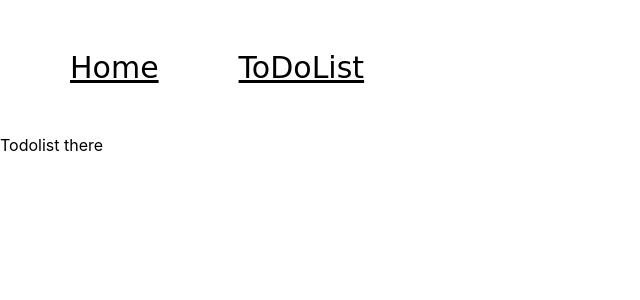
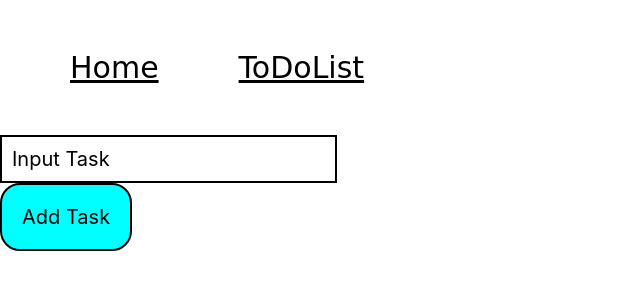
Before and after one commit to vlasoffivan95/todolist, a React (Create React App) app: page /todolist in a window 1280 px wide. Shown: the top 300 px of the page, without its empty margins (0-640 px from the left). Built offline with nearby package versions, Linux system fonts and the light colour scheme.

Commit message:
Todo in UseState

```diff
--- a/package.json
+++ b/package.json
@@ -11,6 +11,7 @@
     "react-router-dom": "^5.3.4",
     "react-scripts": "5.0.1",
     "sass": "^1.62.0",
+    "uuidv4": "^6.2.13",
     "web-vitals": "^2.1.4"
   },
   "scripts": {
--- /dev/null
+++ b/src/components/Task/index.jsx
@@ -0,0 +1,22 @@
+import React from "react";
+import styles from "./style.module.scss";
+
+const Task = (props) => {
+  const { id, text, status, deleteTask, setStatus } = props;
+  console.log(status)
+  return (
+    <main className={!status? styles.taskContainer:styles.taskContainerDone}>
+      <p>{text}</p>
+      <div>
+      <button className={!status? styles.btnDone: styles.nonActiveBtn} onClick={()=>setStatus(id)} disabled={!status?false:true}>
+        Done
+      </button>
+      <button onClick={()=>deleteTask(id)} className={styles.btnDelete}>
+        Delete
+      </button>
+      </div>
+    </main>
+  );
+};
+
+export default Task;
--- /dev/null
+++ b/src/components/Task/style.module.scss
@@ -0,0 +1,36 @@
+.btnDelete,
+.btnDone,
+.nonActiveBtn {
+  background-color: palevioletred;
+  font-size: 20px;
+  border: 2px solid black;
+  border-radius: 10px;
+  padding: 15px;
+  min-width: 120px;
+  text-align: center;
+  margin: 0 20px;
+}
+
+.btnDone {
+  background-color: aquamarine;
+}
+
+.taskContainer,
+.taskContainerDone {
+  width: 800px;
+  display: flex;
+  border: 2px solid black;
+  font-size: 20px;
+  justify-content: space-around;
+  font-family: "Comic Sans MS", "Comic Sans", cursive;
+  padding: 20px;
+  margin: 10px auto;
+}
+
+.taskContainerDone {
+  background-color: aquamarine;
+}
+
+.nonActiveBtn {
+  background-color: lightgray;
+}
--- a/src/components/TodoList/index.jsx
+++ b/src/components/TodoList/index.jsx
@@ -1,11 +1,72 @@
-import React from 'react';
+import React, { useState } from "react";
+import styles from "./style.module.scss";
+import Task from "../Task";
+import { v4 as uuid } from "uuid";
 
 const ToDolist = () => {
-    return (
-        <div>
-            Todolist there
-        </div>
-    );
-}
+  const [tasksList, setTaskList] = useState([]);
+  const [inputTask, setInput] = useState("");
+
+  const addTaskInput = (e) => {
+    const {
+      target: { value },
+    } = e;
+    setInput(value);
+  };
+
+  const changeStatusTask = (id) => {
+    setTaskList((prevstate) => {
+      const newState = prevstate.map((obj) => {
+        if (obj.id === id) {
+          return { ...obj, status: true };
+        }
+        return obj;
+      });
+      return newState;
+    });
+  };
+
+  const addTask = () => {
+    setTaskList([
+      ...tasksList,
+      { id: uuid(), text: inputTask, status: false },
+    ]);
+    setInput("");
+  };
+
+  const removeTask = (id) => {
+    const newTaskList = tasksList.filter((tasklist) => id !== tasklist.id);
+    setTaskList(newTaskList);
+  };
+
+  const taskList = tasksList.map((tasks) => (
+    <li key={tasks.id}>
+      <Task
+        id={tasks.id}
+        text={tasks.text}
+        status={tasks.status}
+        deleteTask={removeTask}
+        setStatus = {changeStatusTask}
+      />
+    </li>
+  ));
+
+  return (
+    <div>
+      <input
+        type="text"
+        className={styles.inputTask}
+        onChange={addTaskInput}
+        placeholder="Input Task"
+        name="addtask"
+        value={inputTask}
+      ></input>
+      <div> {taskList}</div>
+      <button className={styles.btnClick} onClick={addTask}>
+        Add Task
+      </button>
+    </div>
+  );
+};
 
 export default ToDolist;
--- /dev/null
+++ b/src/components/TodoList/style.module.scss
@@ -0,0 +1,13 @@
+.btnClick {
+    background-color: aqua;
+    border: 2px solid black;
+    font-size:20px;
+    padding:20px;
+    border-radius: 20px;
+}
+
+.inputTask {
+    border:2px solid black;
+    padding:10px;
+    font-size:20px;
+}
```
Also changed, not shown: 1 other file (tests, documents, lock files or other folders).
